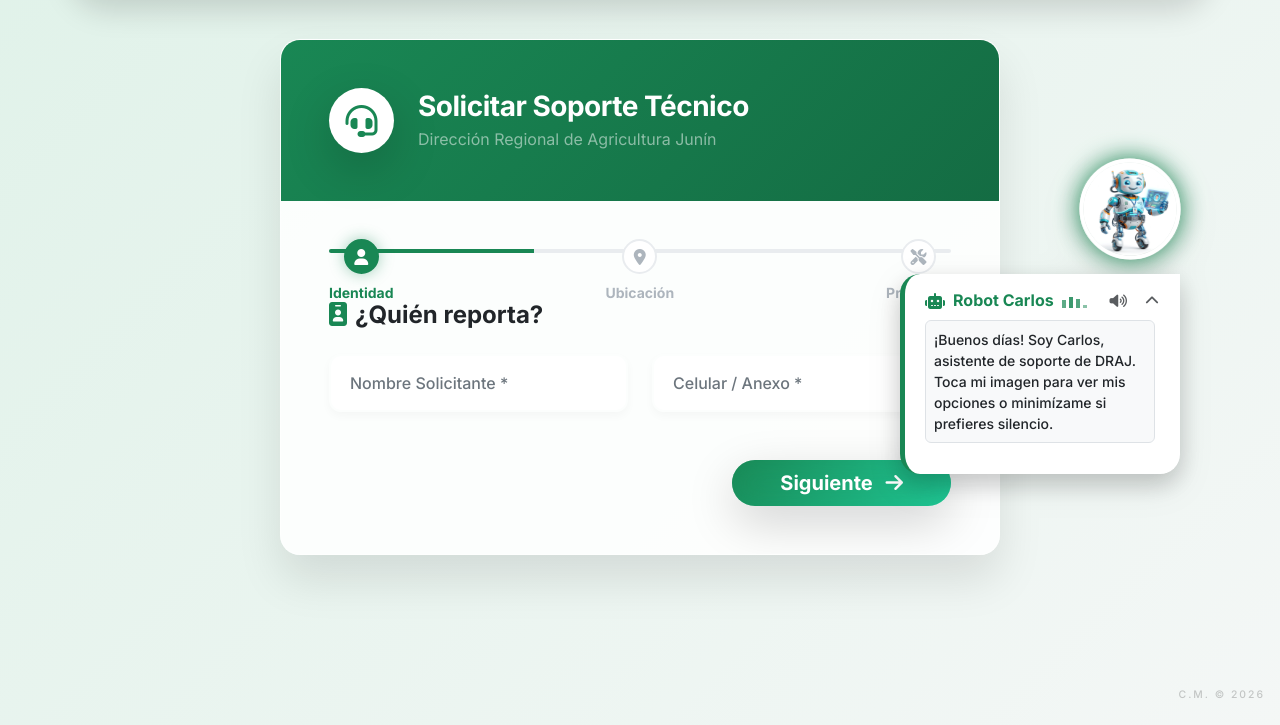
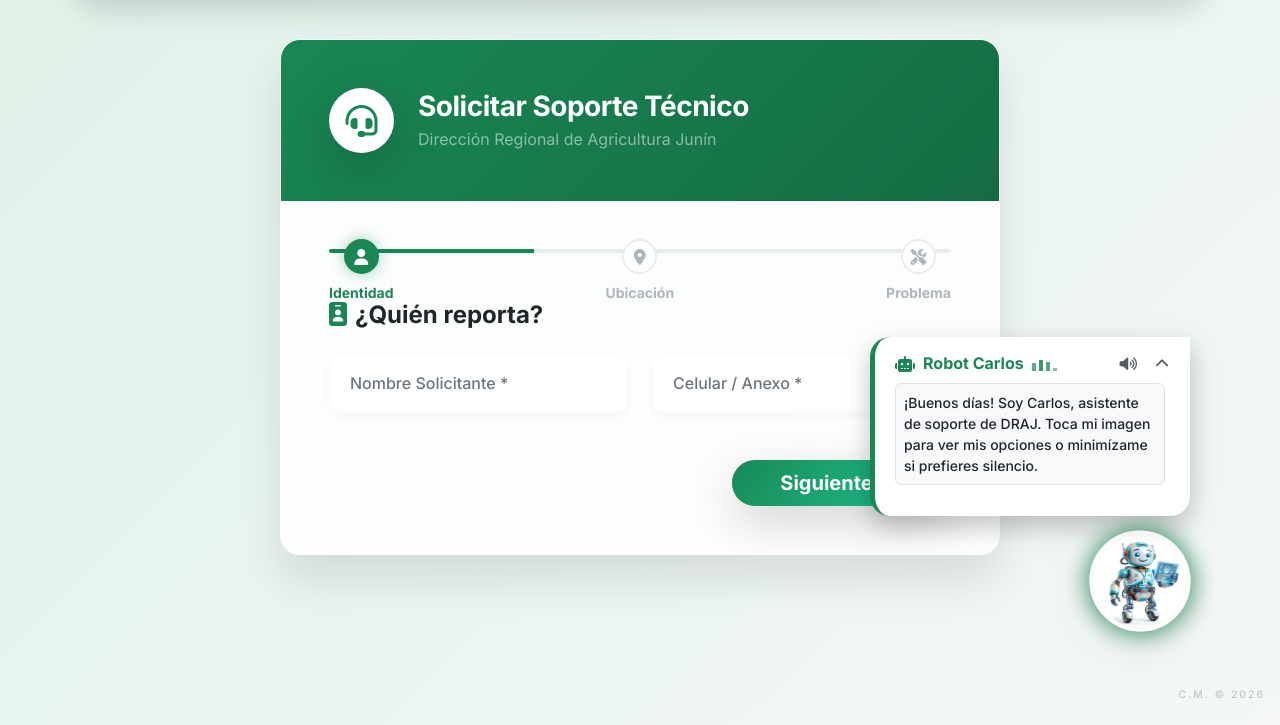
Before and after one commit to raulmarincarlos-eng/soporte-draj, a Flask app: page /solicitar in a window 1280 px wide. Shown: the part 87-812 px from the top of the page. Run offline with Flask 3, Linux system fonts and the light colour scheme; some libraries are stand-ins or nearby versions.

Commit message:
Reposition robot widget to avoid overlap and improve voice synthesis

```diff
--- a/templates/solicitar.html
+++ b/templates/solicitar.html
@@ -10,11 +10,11 @@
     /* WIDGET DEL ROBOT FIJO */
     #robot-widget {
         position: fixed;
-        top: 15vh;
-        right: 30px;
+        bottom: 20px;
+        right: 20px;
         z-index: 9999;
         display: flex;
-        flex-direction: column;
+        flex-direction: column-reverse; /* Bubble appears ABOVE avatar */
         align-items: flex-end;
         transition: transform 0.3s cubic-bezier(0.175, 0.885, 0.32, 1.275);
         filter: drop-shadow(0 10px 15px rgba(0,0,0,0.1));
@@ -51,8 +51,8 @@
         padding: 15px 20px;
         border-left: 5px solid #198754;
         box-shadow: 0 10px 25px rgba(0,0,0,0.15);
-        max-width: 280px;
-        margin-top: 15px;
+        max-width: 320px;
+        margin-bottom: 15px; /* Margin changed for column-reverse */
         animation: popIn 0.5s cubic-bezier(0.175, 0.885, 0.32, 1.275) forwards;
         opacity: 0;
         transform: scale(0.5);
@@ -670,11 +670,17 @@ document.getElementById('form-solicitud').addEventListener('submit', function()
                 const textoLimpio = mensaje.replace(/<[^>]*>?/gm, ''); // Quitar tags HTML
                 const utterance = new SpeechSynthesisUtterance(textoLimpio);
                 utterance.lang = 'es-MX';
-                utterance.pitch = 1.1;
-                utterance.rate = 1.0;
+                utterance.pitch = 1.0; // Más natural, menos agudo
+                utterance.rate = 1.05; // Un poco más dinámico
 
                 if (vocesAmigables.length === 0) vocesAmigables = window.speechSynthesis.getVoices().filter(v => v.lang.includes('es'));
-                const vozIdeal = vocesAmigables.find(v => v.name.includes('Google') || v.name.includes('Sabina') || v.name.includes('Mia') || v.name.includes('Paulina'));
+
+                // Buscar la voz más premium disponible (Natural/Online suelen ser IA)
+                let vozIdeal = vocesAmigables.find(v => v.name.includes('Natural') || v.name.includes('Online'));
+                // Si no hay Premium, buscar las estándar buenas
+                if (!vozIdeal) {
+                    vozIdeal = vocesAmigables.find(v => v.name.includes('Google') || v.name.includes('Sabina') || v.name.includes('Mia'));
+                }
                 if (vozIdeal) utterance.voice = vozIdeal;
 
                 utterance.onend = function() {
```
